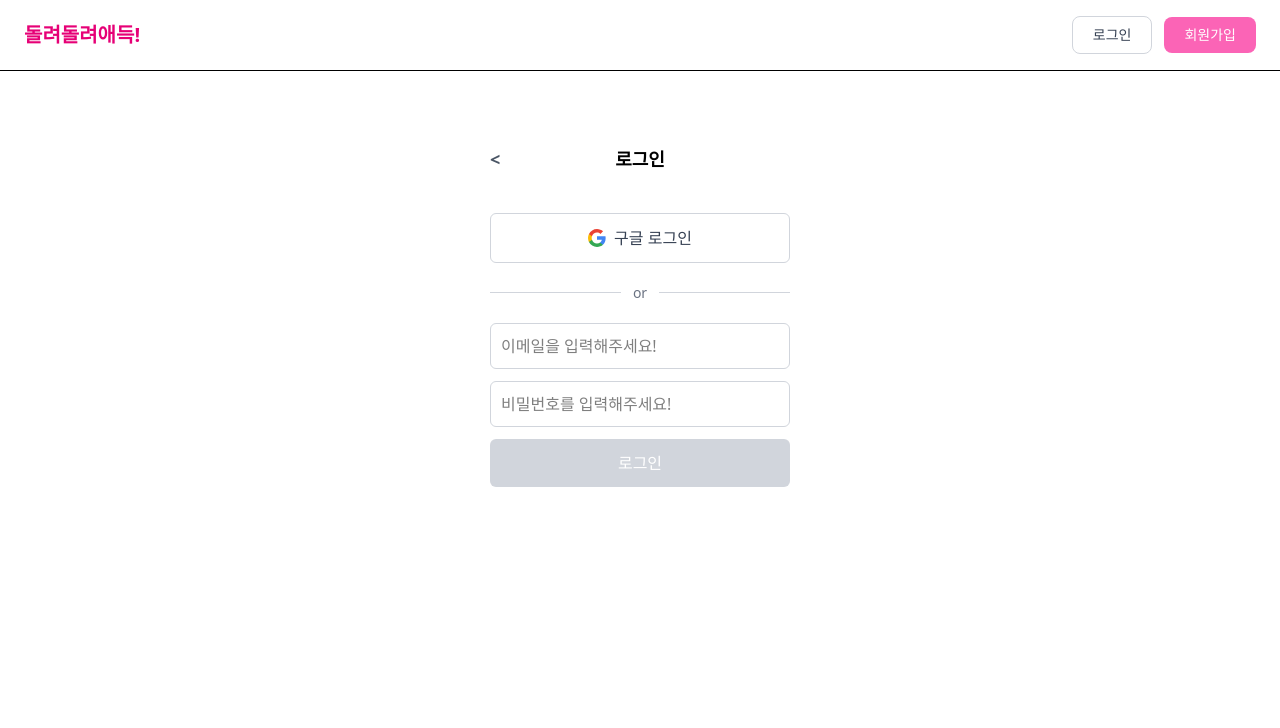
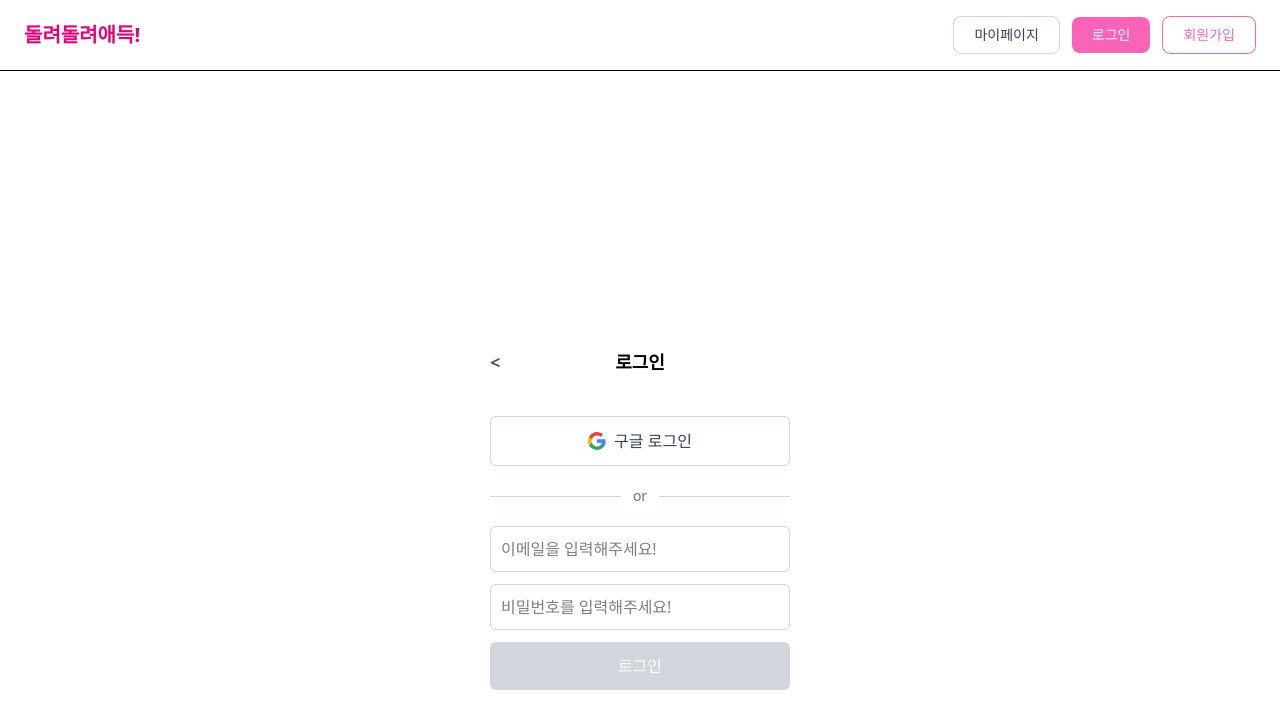
Before and after one commit to 9th-ddwumc/9th-web-b, a React (Vite) app: page /login in a window 1280 px wide. Shown: the top 728 px of the page. Built offline with nearby package versions, Linux system fonts and the light colour scheme.

Commit message:
feat: mission finish!

```diff
--- a/src/App.tsx
+++ b/src/App.tsx
@@ -1,11 +1,14 @@
 import { createBrowserRouter, RouterProvider } from 'react-router-dom';
+import { AuthProvider } from './context/AuthContext.tsx';
 import NotFoundPage from './pages/NotFoundPage.tsx';
 import LoginPage from './pages/LoginPage.tsx';
 import HomePage from './pages/HomePage.tsx';
 import HomeLayout from './layouts/HomeLayout.tsx';
 import SignupPage from './pages/SignupPage.tsx';
+import ProtectedLayout from './layouts/ProtectedLayout.tsx';
+import MyPage from './pages/MyPage.tsx';  // 🆕 추가
 
-const router = createBrowserRouter ([
+const router = createBrowserRouter([
   {
     path: "/",
     element: <HomeLayout />,
@@ -14,15 +17,23 @@ const router = createBrowserRouter ([
       { index: true, element: <HomePage /> },
       { path: "login", element: <LoginPage /> },
       { path: "signup", element: <SignupPage /> },
+
+      // 🔒 보호된 라우트들
+      {
+        element: <ProtectedLayout />,
+        children: [
+          { path: "mypage", element: <MyPage /> },  // 🆕 추가
+        ],
+      },
     ],
   },
 ]);
 
 function App() {
   return (
-    <div>
+    <AuthProvider>
       <RouterProvider router={router}/>
-    </div>
+    </AuthProvider>
   );
 }
 
--- a/src/components/Navbar.tsx
+++ b/src/components/Navbar.tsx
@@ -1,7 +1,14 @@
 import { useNavigate } from 'react-router-dom';
+import { useAuth } from '../context/AuthContext.tsx';
 
 export const Navbar = () => {
   const navigate = useNavigate();
+  const { isAuthenticated, logout } = useAuth();
+
+  const handleLogout = () => {
+    logout();
+    navigate('/');
+  };
 
   return (
     <div className='flex items-center justify-end gap-3 px-6 py-4 border-b'>
@@ -13,20 +20,44 @@ export const Navbar = () => {
         돌려돌려애득!
       </button>
 
+      {/* 마이페이지 버튼 - 항상 표시 */}
       <button
         type='button'
         className='px-5 py-2 text-sm font-medium border border-gray-300 text-gray-700 rounded-lg hover:border-gray-400 hover:bg-gray-50 transition-all'
+        onClick={() => navigate('/mypage')}
+      >
+        마이페이지
+      </button>
+
+      {/* 로그인 상태에 따라 다른 버튼 표시 */}
+      {isAuthenticated ? (
+        // 로그인 상태 - 로그아웃 버튼
+        <button
+          type='button'
+          className='px-5 py-2 text-sm font-medium text-white bg-pink-400 rounded-lg hover:bg-pink-500 transition-all'
+          onClick={handleLogout}
+        >
+          로그아웃
+        </button>
+      ) : (
+        // 로그아웃 상태 - 로그인, 회원가입 버튼
+        <>
+          <button
+            type='button'
+            className='px-5 py-2 text-sm font-medium text-white bg-pink-400 rounded-lg hover:bg-pink-500 transition-all'
             onClick={() => navigate('/login')}
           >
             로그인
           </button>
           <button
             type='button'
-        className='px-5 py-2 text-sm font-medium text-white bg-pink-400 rounded-lg hover:bg-pink-500 transition-all'
+            className='px-5 py-2 text-sm font-medium border border-pink-400 text-pink-400 rounded-lg hover:bg-pink-50 transition-all'
             onClick={() => navigate('/signup')}
           >
             회원가입
           </button>
+        </>
+      )}
     </div>
   );
 }
--- /dev/null
+++ b/src/context/AuthContext.tsx
@@ -0,0 +1,51 @@
+// src/context/AuthContext.tsx
+import { createContext, useContext, useState, useEffect, type ReactNode } from 'react';
+import { LOCAL_STORAGE_KEY } from '../constants/key';
+
+interface AuthContextType {
+  isAuthenticated: boolean;
+  login: (token: string) => void;
+  logout: () => void;
+  getToken: () => string | null;
+}
+
+const AuthContext = createContext<AuthContextType | undefined>(undefined);
+
+export const AuthProvider = ({ children }: { children: ReactNode }) => {
+  const [isAuthenticated, setIsAuthenticated] = useState<boolean>(false);
+
+  // 컴포넌트 마운트 시 토큰 확인
+  useEffect(() => {
+    const token = localStorage.getItem(LOCAL_STORAGE_KEY.accessToken);
+    setIsAuthenticated(!!token);
+  }, []);
+
+  const login = (token: string) => {
+    localStorage.setItem(LOCAL_STORAGE_KEY.accessToken, token);
+    setIsAuthenticated(true);
+  };
+
+  const logout = () => {
+    localStorage.removeItem(LOCAL_STORAGE_KEY.accessToken);
+    setIsAuthenticated(false);
+  };
+
+  const getToken = () => {
+    return localStorage.getItem(LOCAL_STORAGE_KEY.accessToken);
+  };
+
+  return (
+    <AuthContext.Provider value={{ isAuthenticated, login, logout, getToken }}>
+      {children}
+    </AuthContext.Provider>
+  );
+};
+
+// Custom Hook
+export const useAuth = () => {
+  const context = useContext(AuthContext);
+  if (!context) {
+    throw new Error('useAuth는 AuthProvider 내부에서 사용되어야 합니다.');
+  }
+  return context;
+};
--- /dev/null
+++ b/src/layouts/ProtectedLayout.tsx
@@ -0,0 +1,16 @@
+import { Navigate, Outlet } from 'react-router-dom';
+import { useAuth } from '../context/AuthContext';
+
+const ProtectedLayout = () => {
+  const { isAuthenticated } = useAuth();
+
+  // 로그인 안 되어있으면 로그인 페이지로 리다이렉트
+  if (!isAuthenticated) {
+    return <Navigate to="/login" replace />;
+  }
+
+  // 로그인 되어있으면 자식 라우트 렌더링
+  return <Outlet />;
+};
+
+export default ProtectedLayout;
--- a/src/pages/LoginPage.tsx
+++ b/src/pages/LoginPage.tsx
@@ -1,9 +1,16 @@
 import { validateSignin, type UserSigninInformation } from '../utils/validate.ts';
 import useForm from '../hooks/useForm';
 import { useNavigate } from 'react-router-dom';
+import { useAuth } from '../context/AuthContext.tsx';
+import { useState } from 'react';
+import { postSignin } from '../apis/auth.ts';
 
 const LoginPage = () => {
   const navigate = useNavigate();
+  const { login } = useAuth();
+  const [isLoading, setIsLoading] = useState(false);
+  const [errorMessage, setErrorMessage] = useState('');
+
   const {values, errors, touched, getInputProps} = useForm<UserSigninInformation>({
     initialValue: {
       email: "",
@@ -12,8 +19,27 @@ const LoginPage = () => {
     validate: validateSignin,
   });
 
-  const handleSubmit = () => {
-    console.log("values:", values);
+  const handleSubmit = async () => {
+    setIsLoading(true);
+    setErrorMessage('');
+
+    try {
+      const response = await postSignin({
+        email: values.email,
+        password: values.password,
+      });
+
+      // 토큰 저장
+      login(response.data.accessToken);
+
+      // 로그인 성공 후 홈으로 이동
+      navigate('/');
+    } catch (error) {
+      console.error('로그인 에러:', error);
+      setErrorMessage('이메일 또는 비밀번호가 올바르지 않습니다.');
+    } finally {
+      setIsLoading(false);
+    }
   };
 
   const handleGoogleLogin = () => {
@@ -26,7 +52,7 @@ const LoginPage = () => {
     Object.values(values).some((value: string) => value === "");
 
   return (
-    <div className="flex flex-col items-center justify-center h-full gap-4 -mt-30">
+    <div className="flex flex-col items-center justify-center min-h-screen gap-4 pt-24">
       <div className="flex items-center justify-center w-[300px] relative mb-6">
         <button
           type="button"
@@ -39,6 +65,13 @@ const LoginPage = () => {
       </div>
 
       <div className="flex flex-col gap-3 w-[300px]">
+        {/* 에러 메시지 */}
+        {errorMessage && (
+          <div className="bg-red-50 text-red-600 p-3 rounded-md text-sm">
+            {errorMessage}
+          </div>
+        )}
+
         {/* 구글 로그인 버튼 */}
         <button
           type="button"
@@ -93,11 +126,11 @@ const LoginPage = () => {
         <button
           type='button'
           onClick={handleSubmit}
-          disabled={isDisabled}
+          disabled={isDisabled || isLoading}
           className="w-full bg-pink-400 text-white py-3 rounded-md text-base font-medium
           hover:bg-pink-600 transition-colors disabled:bg-gray-300 disabled:cursor-not-allowed"
         >
-          로그인
+          {isLoading ? '로그인 중...' : '로그인'}
         </button>
       </div>
     </div>
--- a/src/pages/MyPage.tsx
+++ b/src/pages/MyPage.tsx
@@ -16,9 +16,9 @@ export const MyPage = () => {
     getData();
   }, []);
 
-  if (!data) return <div className='text-white'>로딩 중...</div>;
+  if (!data) return <div className='text-black'>로딩 중...</div>;
 
-  return <div className='text-white'>{data.data.name} 님 반갑습니다.</div>;
+  return <div className='text-black'>{data.data.name} 님 반갑습니다.</div>;
 };
 
 export default MyPage;
```
Lines whose indentation alone changed are shown as unchanged.
